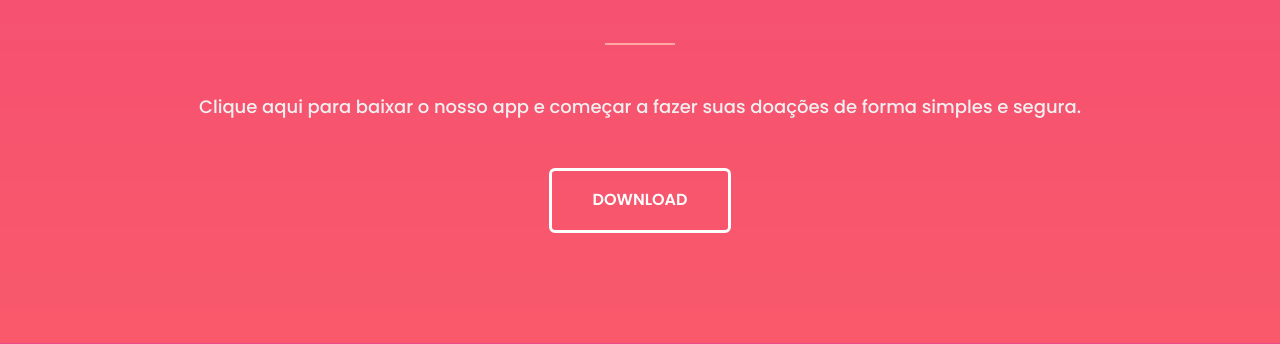
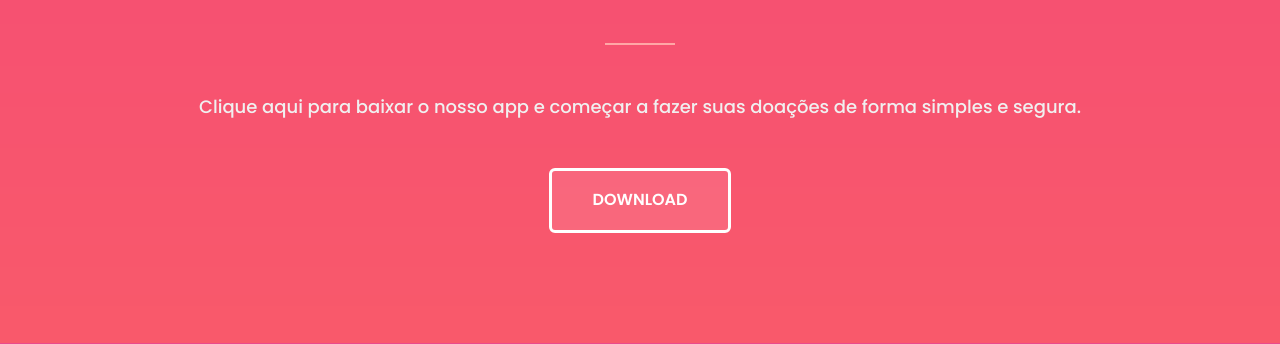
Before and after one commit to CamilleGFAlmeida/donatio, a PHP site: page /prototipo/index.html in a window 1280 px wide. Shown: the part 3972-4316 px from the top of the page. Run offline with PHP 8.4, Linux system fonts and the light colour scheme; some libraries are stand-ins or nearby versions.

Commit message:
atualização
atz

```diff
--- a/site/prototipo/css/main.css
+++ b/site/prototipo/css/main.css
@@ -565,7 +565,44 @@ section{
      margin-bottom: 40px;
 }
 
-
+/* Botao */
+.btn-app {
+  color: #FFF;
+  transition: all 0.5s;
+  position: relative;
+}
+.btn-app::before {
+  content: '';
+  position: absolute;
+  top: 0;
+  left: 0;
+  width: 100%;
+  height: 100%;
+  z-index: 1;
+  background-color: rgba(255,255,255,0.1);
+  transition: all 0.3s;
+}
+.btn-app:hover::before {
+  opacity: 0 ;
+  transform: scale(0.5,0.5);
+}
+.btn-app::after {
+  content: '';
+  position: absolute;
+  top: 0;
+  left: 0;
+  width: 100%;
+  height: 100%;
+  z-index: 1;
+  opacity: 0;
+  transition: all 0.3s;
+  border: 1px solid var(--mount-meadow);
+  transform: scale(1.2,1.2);
+}
+.btn-app:hover::after {
+  opacity: 1;
+  transform: scale(1,1);
+}
 
 /* team */
 .team .row{
--- a/site/prototipo/index.html
+++ b/site/prototipo/index.html
@@ -225,7 +225,7 @@
                Clique aqui para baixar o nosso app e começar a fazer suas doações de forma simples e segura.
               </p>
 
-              <a href="#linkdoapp" target="_blank"><button class="btn">Download</button></a>
+              <a href="#linkdoapp" target="_blank"><button class="btn btn-app">Download</button></a>
 
             </div>
 
```
